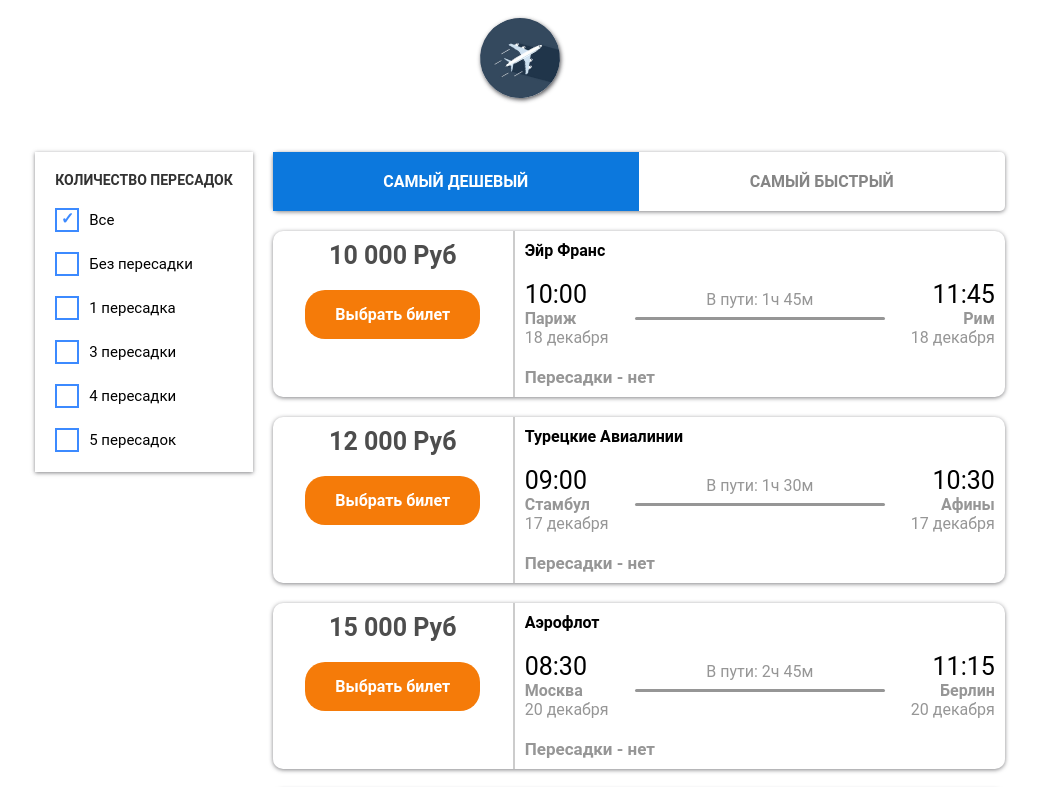
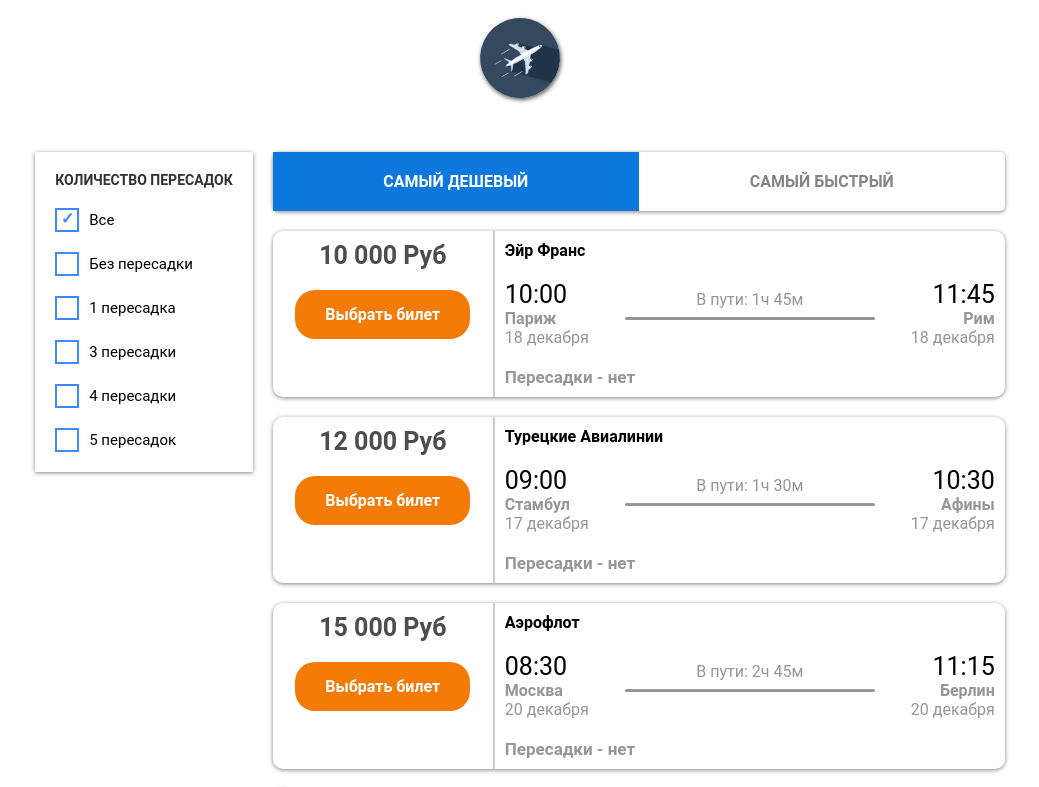
Before and after one commit to olzx/search-for-ait-tickets, a React (Vite) app: page / in a window 1280 px wide. Shown: the top 787 px of the page, without its empty margins (120-1159 px from the left). Built offline with nearby package versions, Linux system fonts and the light colour scheme.

Commit message:
Correction of an uneven block. He could sometimes have a different width

```diff
--- a/src/components/TicketCard/TicketCard.scss
+++ b/src/components/TicketCard/TicketCard.scss
@@ -16,12 +16,12 @@
         flex-direction: column;
         align-items: center;
 
-        flex-grow: 1;
+        width: 220px;
         border-right: 2px solid #ccc;
     }
 
     &__rightPanel {
-        flex-grow: 3;
+        flex-grow: 1;
         display: flex;
         flex-direction: column;
         padding: 10px;
```
